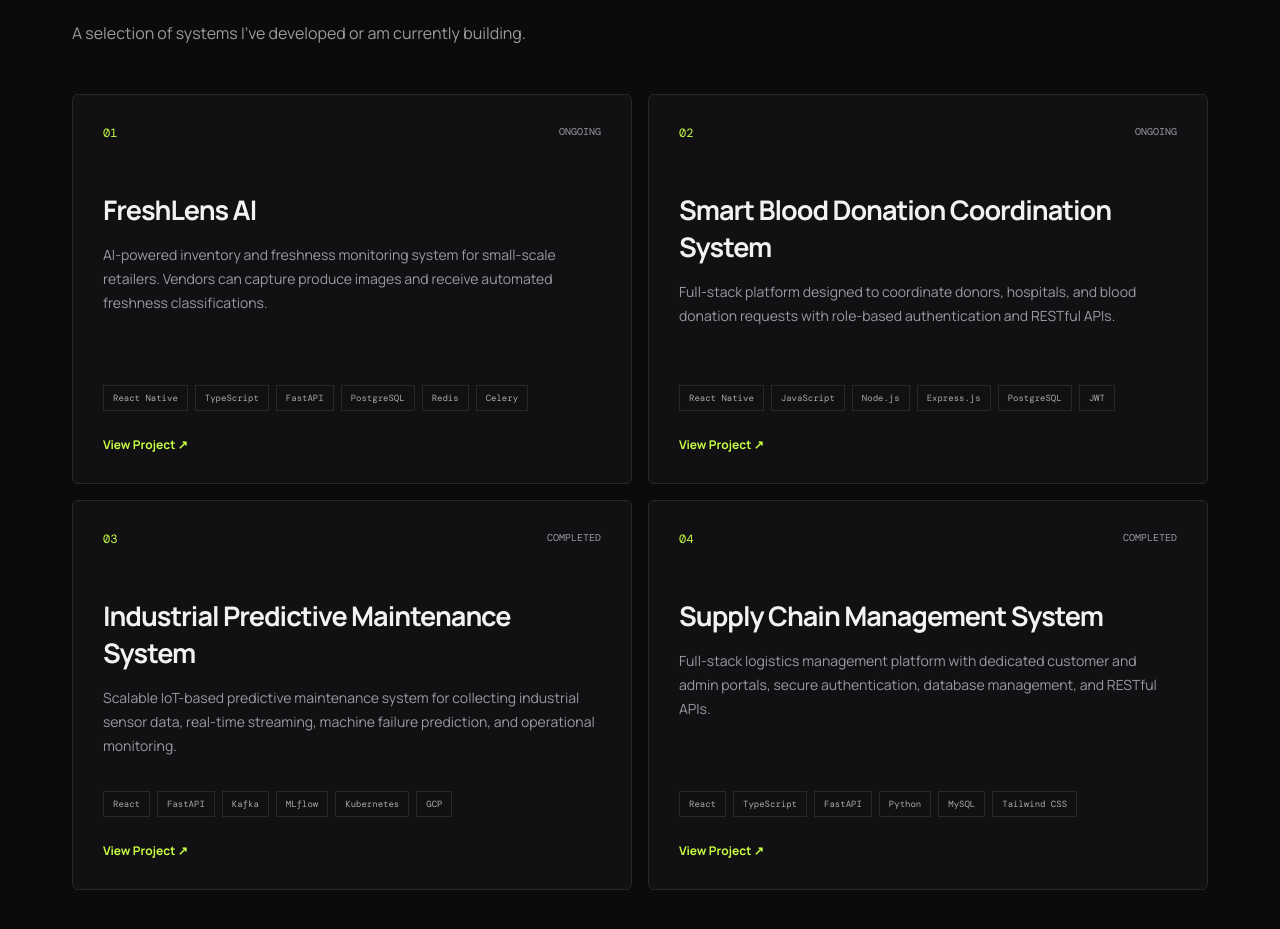
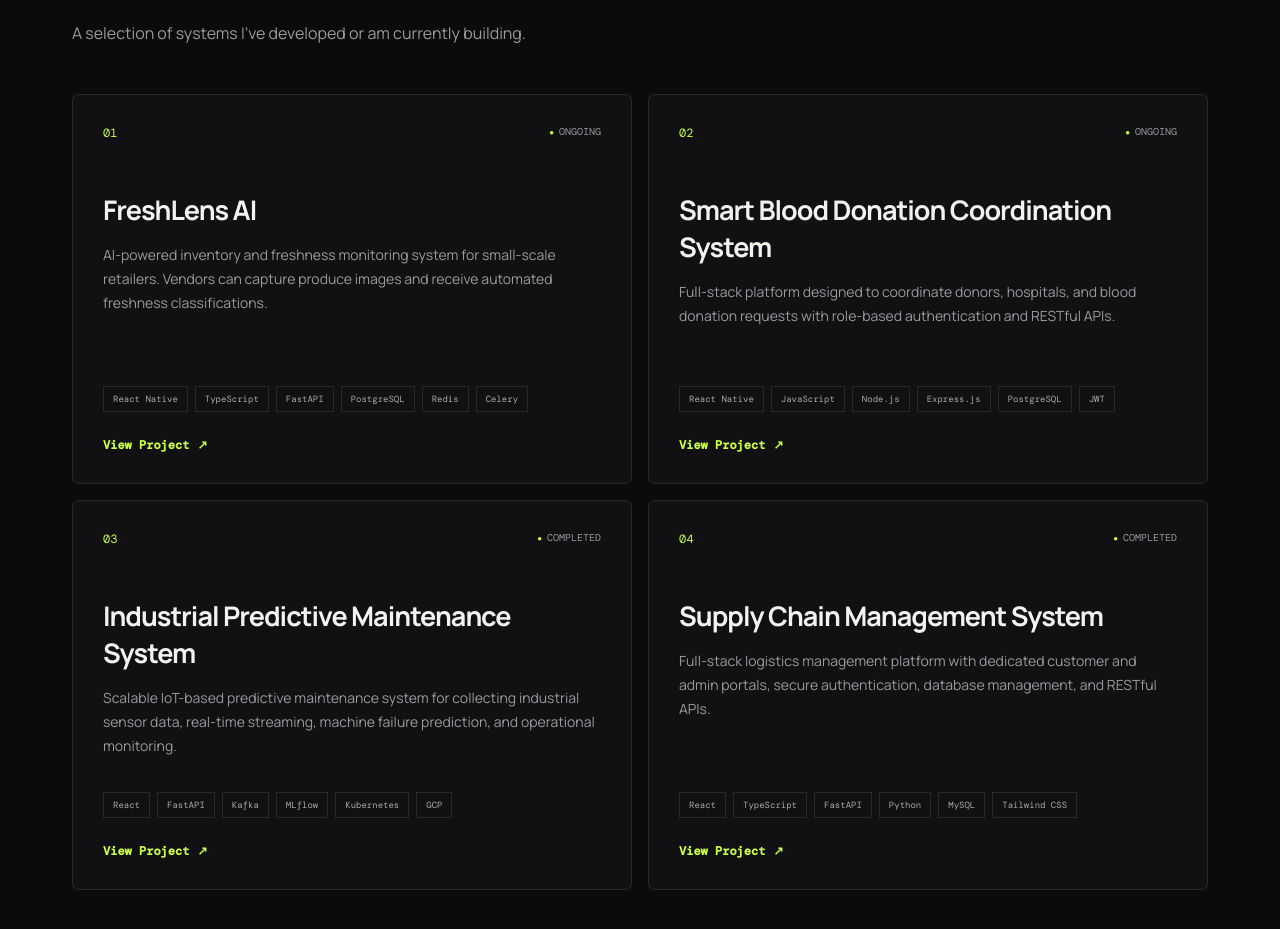
Before and after one commit to sathurshna/sathurshna-portfolio, a React (Vite) app: page / in a window 1280 px wide. Shown: the part 2100-3029 px from the top of the page. Built offline with nearby package versions, Linux system fonts and the light colour scheme.

Commit message:
feat: improve project cards

```diff
--- a/src/App.css
+++ b/src/App.css
@@ -403,9 +403,10 @@ a {
     border-color 0.25s ease;
 }
 
+
 .project-card:hover {
-  transform: translateY(-5px);
-  border-color: #4b4b4e;
+  transform: translateY(-6px);
+  border-color: var(--accent);
 }
 
 .project-top {
@@ -457,10 +458,23 @@ a {
 }
 
 .project-arrow {
+  display: inline-flex;
+  align-items: center;
+  gap: 8px;
+
+  width: fit-content;
   margin-top: 25px;
+
   color: var(--accent);
+  font-family: 'DM Mono', monospace;
   font-size: 12px;
   font-weight: 700;
+
+  transition: gap 0.2s ease;
+}
+
+.project-arrow:hover {
+  gap: 12px;
 }
 
 /* ---------------- EDUCATION ---------------- */
@@ -658,3 +672,9 @@ footer a:hover {
     flex-direction: column;
   }
 }
+
+.status-dot {
+  color: var(--accent);
+  margin-right: 5px;
+  font-size: 8px;
+}
--- a/src/App.tsx
+++ b/src/App.tsx
@@ -15,6 +15,7 @@ const projects = [
       'Redis',
       'Celery',
     ],
+    link: 'https://github.com/FreshLens-AI',
   },
   {
     number: '02',
@@ -30,6 +31,7 @@ const projects = [
       'PostgreSQL',
       'JWT',
     ],
+    link: 'https://github.com/sathurshna/Smart-blood-donation-system',
   },
   {
     number: '03',
@@ -45,6 +47,7 @@ const projects = [
       'Kubernetes',
       'GCP',
     ],
+    link: 'https://github.com/PredictiveOps',
   },
   {
     number: '04',
@@ -60,6 +63,7 @@ const projects = [
       'MySQL',
       'Tailwind CSS',
     ],
+    link: 'https://github.com/sathurshna/Kandypack-Logistics-Project-',
   },
 ];
 
@@ -260,12 +264,18 @@ function App() {
               <article className="project-card" key={project.number}>
   <div className="project-top">
     <span className="project-number">{project.number}</span>
-                  <span className="project-status">{project.status}</span>
+
+    <span className="project-status">
+      <span className="status-dot">●</span>
+      {project.status}
+    </span>
   </div>
 
+  <div className="project-content">
     <h3>{project.title}</h3>
 
     <p>{project.description}</p>
+  </div>
 
   <div className="technology-list">
     {project.technologies.map((technology) => (
@@ -273,7 +283,14 @@ function App() {
     ))}
   </div>
 
-                <div className="project-arrow">View Project ↗</div>
+  <a
+    href={project.link}
+    target="_blank"
+    rel="noreferrer"
+    className="project-arrow"
+  >
+    View Project <span>↗</span>
+  </a>
 </article>
             ))}
           </div>
```
Lines whose indentation alone changed are shown as unchanged.
